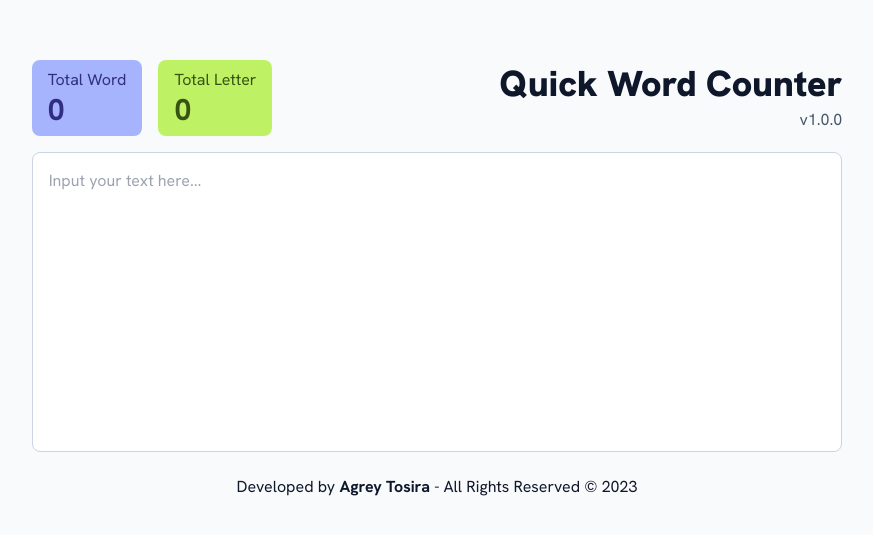
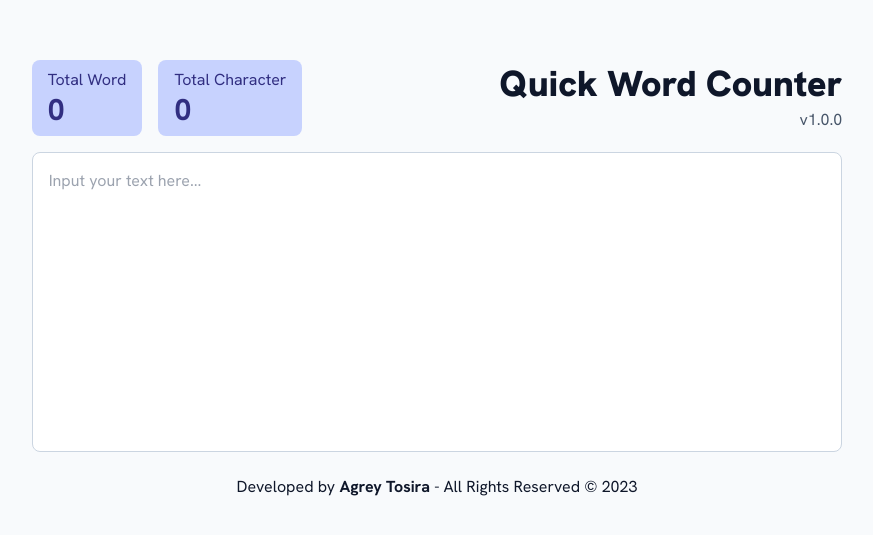
Before and after one commit to agreytosira/quickwordcounter, a React (Vite) app: page / in a window 1280 px wide. Shown: the part 153-688 px from the top of the page, without its empty margins (203-1076 px from the left). Built offline with nearby package versions, Linux system fonts and the light colour scheme.

Commit message:
style: change entire color into indigo

```diff
--- a/src/App.jsx
+++ b/src/App.jsx
@@ -29,12 +29,12 @@ function App() {
           <section className='wordcounter md:w-2/3 mx-auto'>
             <div className='my-4 flex item-center justify-between items-center flex-col-reverse md:flex-row'>
               <div className='flex items-center gap-4 w-full md:w-auto'>
-                <div className='w-full md:w-auto flex flex-col items-start text-left bg-indigo-300 px-4 py-2 rounded-lg text-indigo-900'>
+                <div className='w-full md:w-auto flex flex-col items-start text-left bg-indigo-200 px-4 py-2 rounded-lg text-indigo-900'>
                   <p>Total Word</p>
                   <h5 className='text-3xl font-bold'>{wordCount}</h5>
                 </div>
-                <div className='w-full md:w-auto flex flex-col items-start text-left bg-lime-300 px-4 py-2 rounded-lg text-lime-900'>
-                  <p>Total Letter</p>
+                <div className='w-full md:w-auto flex flex-col items-start text-left bg-indigo-200 px-4 py-2 rounded-lg text-indigo-900'>
+                  <p>Total Character</p>
                   <h5 className='text-3xl font-bold'>{letterCount}</h5>
                 </div>
               </div>
@@ -44,7 +44,7 @@ function App() {
               </div>
             </div>
             <textarea
-              className='transition-all duration-100 ease focus:ring focus:ring-red-300 focus:outline focus:outline-red-600 p-4 border w-full h-[300px] border-slate-300 rounded-lg'
+              className='transition-all duration-100 ease focus:ring focus:ring-indigo-300 focus:outline focus:outline-indigo-600 p-4 border w-full h-[300px] border-slate-300 rounded-lg'
               placeholder='Input your text here...'
               name='input-text'
               id='input-text'
```
